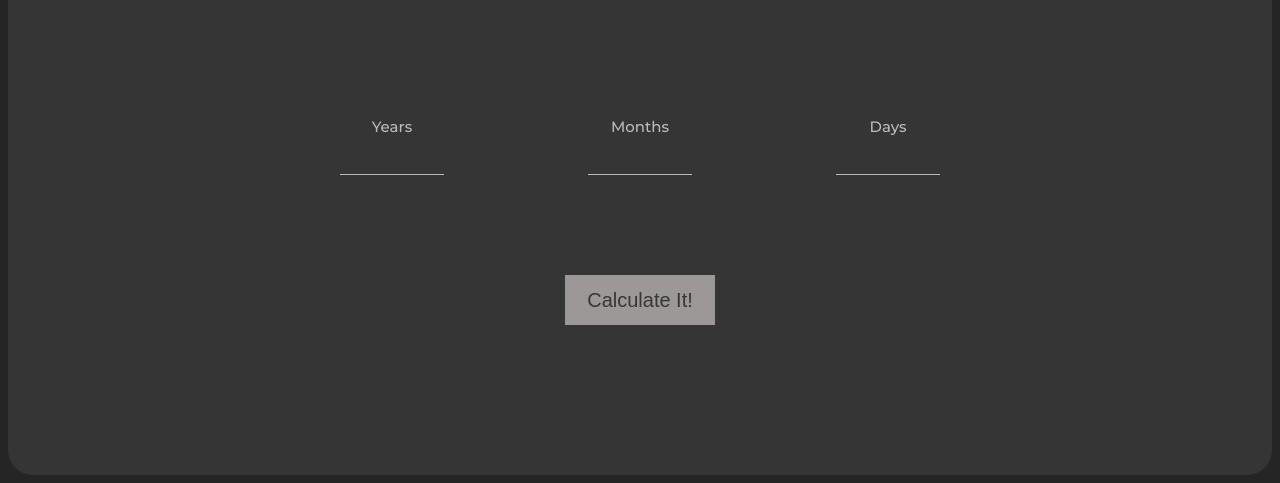
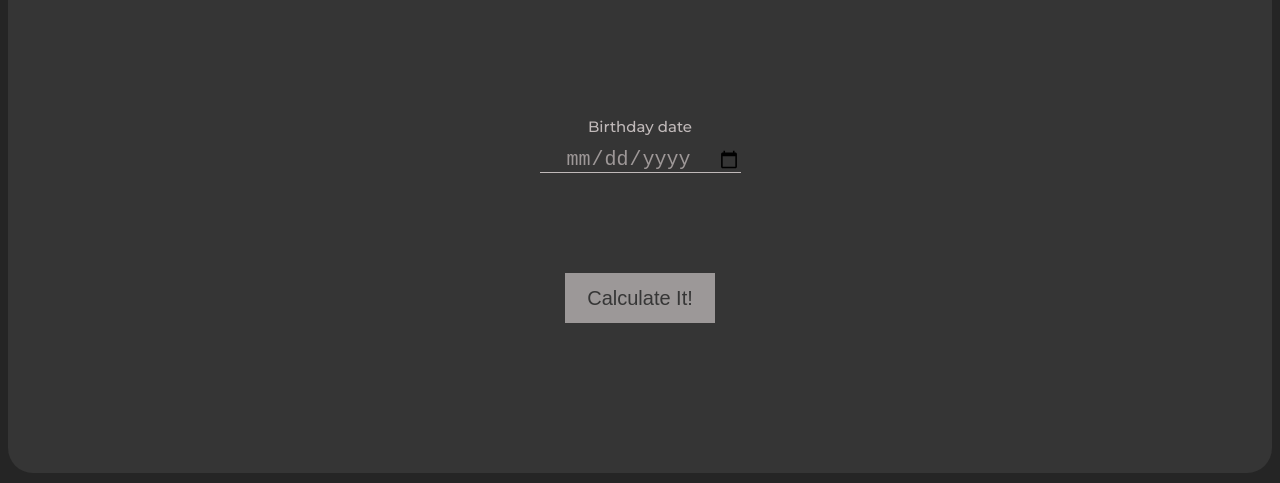
Before and after one commit to FurryKitten/Age-in-days, a plain HTML site: page index.html in a window 1280 px wide. Shown: the part 329-812 px from the top of the page. Drawn offline with Linux system fonts and the light colour scheme.

Commit message:
inputs change

```diff
--- a/css/css.css
+++ b/css/css.css
@@ -49,7 +49,7 @@ body {
     display: flex;
     -webkit-box-pack: justify;
     -ms-flex-pack: justify;
-    justify-content: space-between;
+    justify-content: space-around;
     width: 600px;
     margin-top: 100px;
 }
@@ -64,7 +64,7 @@ body {
 }
 
 .calc-input {
-    width: 100px;
+    width: 200px;
     margin-top: 10px;
     background-color: transparent;
     border: none;
--- a/index.html
+++ b/index.html
@@ -23,21 +23,9 @@
 
             <div class="calc-fields">
                 <div class="">
-                    <label for="#years" class="calc-label">Years</label>
-                    <input type="text" id="years" class="calc-input" />
+                    <label for="birthday" class="calc-label">Birthday date</label>
+                    <input type="date" id="birthday" class="calc-input" />
                     <!-- <p id="error" class="calc-error-text error-year">Enter year</p> -->
-                </div>
-
-                <div class="">
-                    <label for="#months" class="calc-label">Months</label>
-                    <input type="text" id="months" class="calc-input" />
-                    <!-- <p id="error" class="calc-error-text error-month">Enter month</p> -->
-                </div>
-
-                <div class="">
-                    <label for="#days" class="calc-label">Days</label>
-                    <input type="text" id="days" class="calc-input" />
-                    <!-- <p id="error" class="calc-error-text error-day">Enter day</p> -->
                 </div>
             </div>
 
```
